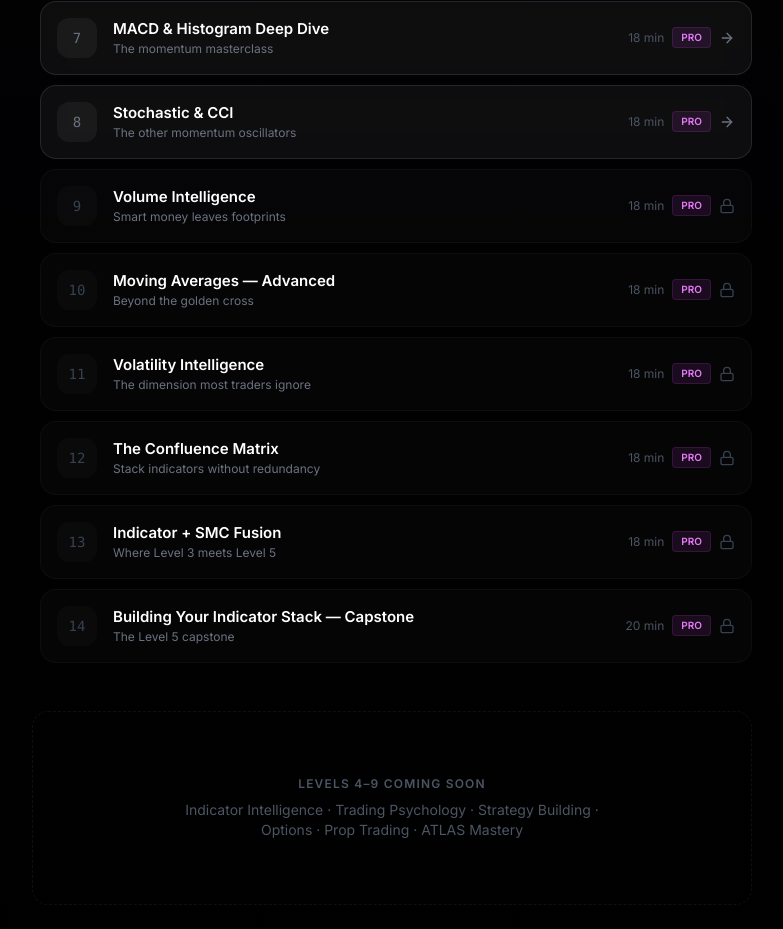
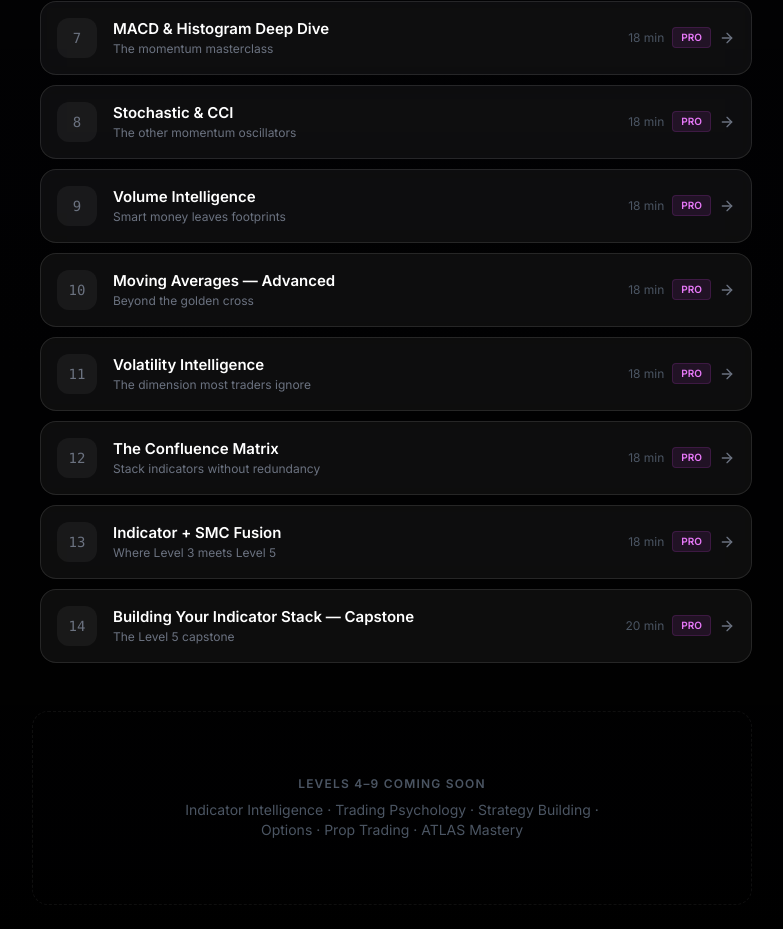
Before and after one commit to shezabs/interakktive-website, a Next.js app: page /academy in a window 1280 px wide. Shown: the part 5530-6459 px from the top of the page, without its empty margins (248-1031 px from the left). Built offline with nearby package versions, Linux system fonts and the light colour scheme; no server answers.

Commit message:
fix: add 5.9-5.14 to liveLessons

```diff
--- a/app/academy/page.tsx
+++ b/app/academy/page.tsx
@@ -65,6 +65,13 @@ const liveLessons = new Set([
   'rsi-masterclass',
   'macd-deep-dive',
   'stochastic-cci',
+  // Level 5 — Indicator Intelligence (5.9-5.14)
+  'volume-intelligence',
+  'moving-averages-advanced',
+  'volatility-intelligence',
+  'confluence-matrix',
+  'indicator-smc-fusion',
+  'indicator-stack-capstone',
 ]);
 
 export default function AcademyPage() {
```
